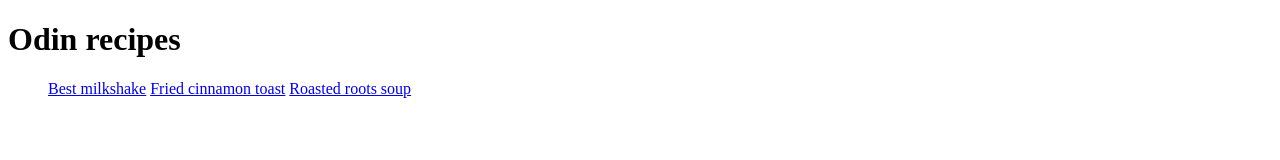
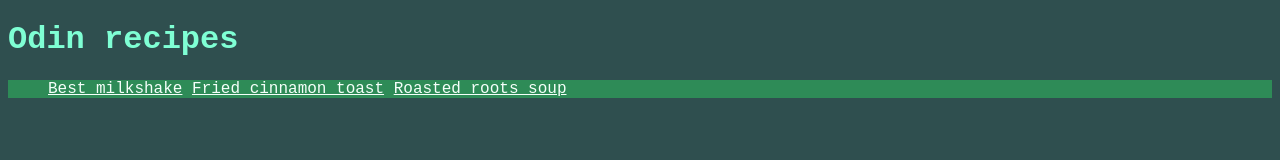
Before and after one commit to patrickpstapleton/odin-recipes, a plain HTML site: page index.html in a window 1280 px wide. Drawn offline with Linux system fonts and the light colour scheme.

Commit message:
Add css to style site
Currently just some colors and a font-family.

```diff
--- a/index.html
+++ b/index.html
@@ -3,6 +3,7 @@
   <head>
     <meta charset="utf-8">
     <title>Odin recipes</title>
+    <link rel="stylesheet" href="styles.css">
   </head>
 
   <body>
--- /dev/null
+++ b/styles.css
@@ -0,0 +1,15 @@
+body {
+  background-color: #2f4f4f;
+  color: #7fffd4;
+  font-family: 'Courier New', Courier, monospace;
+}
+
+ul, ol {
+  background-color: #2e8b57;
+  color: #7fffd4;
+}
+
+a {
+  background-color: #2e8b57;
+  color: #f5fffa;
+}
```
Also changed, not shown: recipes/best_milkshake.html (+1 -0 lines), recipes/fried_cinnamon_toast.html (+1 -0 lines), recipes/roasted_roots_soup.html (+1 -0 lines).
